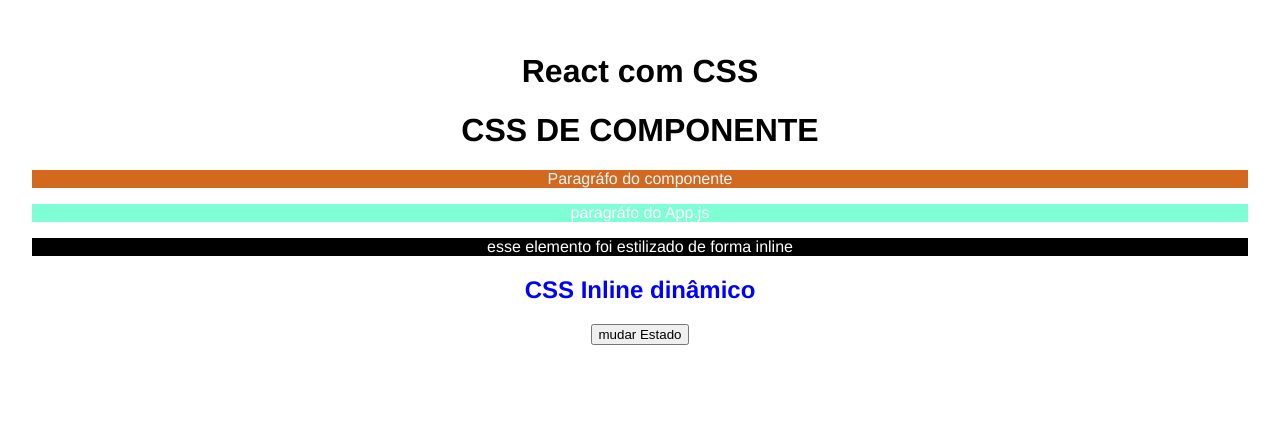
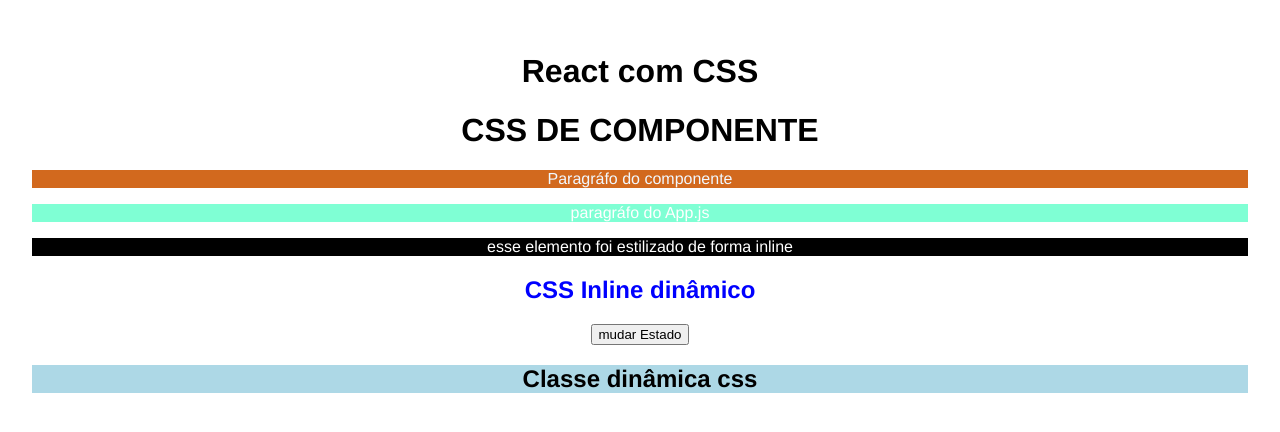
Before and after one commit to fh3mrique/EstudosReact, a React (Vite) app in the folder 04 - REACT E CSS/reactcss/: page / in a window 1280 px wide. Shown: the top 432 px of the page. Built offline with nearby package versions, Linux system fonts and the light colour scheme.

Commit message:
Classe dinâmica css

```diff
--- a/04 - REACT E CSS/reactcss/src/App.jsx
+++ b/04 - REACT E CSS/reactcss/src/App.jsx
@@ -10,6 +10,8 @@ function App() {
   function handleCondicional(){
        setCondicional(!condicional)
   }
+
+  const vermelho = false;
 
 
   return (
@@ -27,6 +29,9 @@ function App() {
       <h2 style={condicional ? {color: "blue"}:{color: "pink"}}>CSS Inline dinâmico </h2>
       <button onClick={handleCondicional}>mudar Estado</button>
 
+      {/* Classe dinâmica css */}
+      <h2 className={vermelho? "classe-vermelha" : "classe-normal"}>Classe dinâmica css</h2>
+
 
     </>
   )
--- a/04 - REACT E CSS/reactcss/src/index.css
+++ b/04 - REACT E CSS/reactcss/src/index.css
@@ -6,3 +6,13 @@ body {
   font-family: Helvetica;
   padding-bottom: 400px;
 }
+
+.classe-vermelha{
+  background-color: red;
+  color: white;
+  border: solid 2px red;
+}
+
+.classe-normal{
+  background: lightblue;
+}
```
